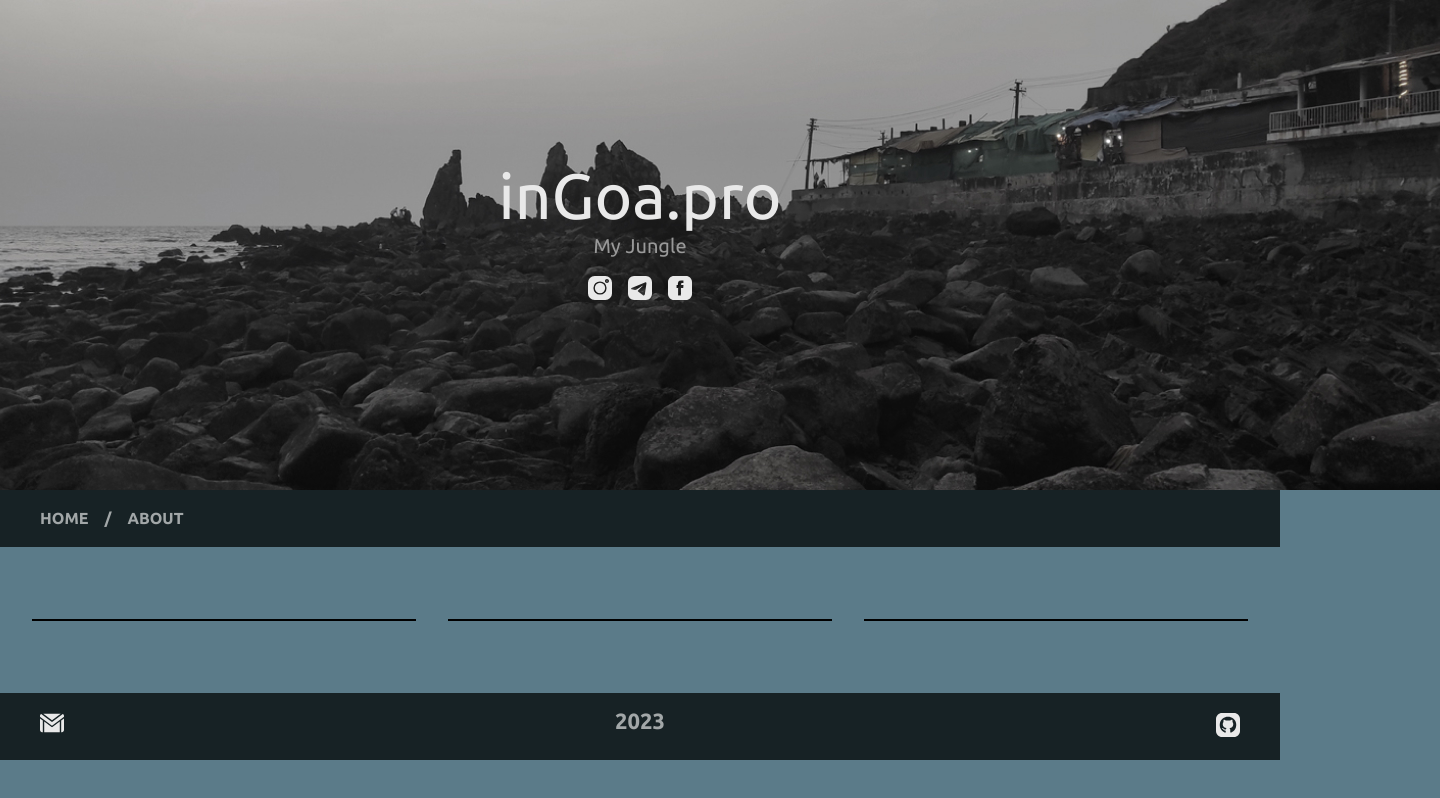
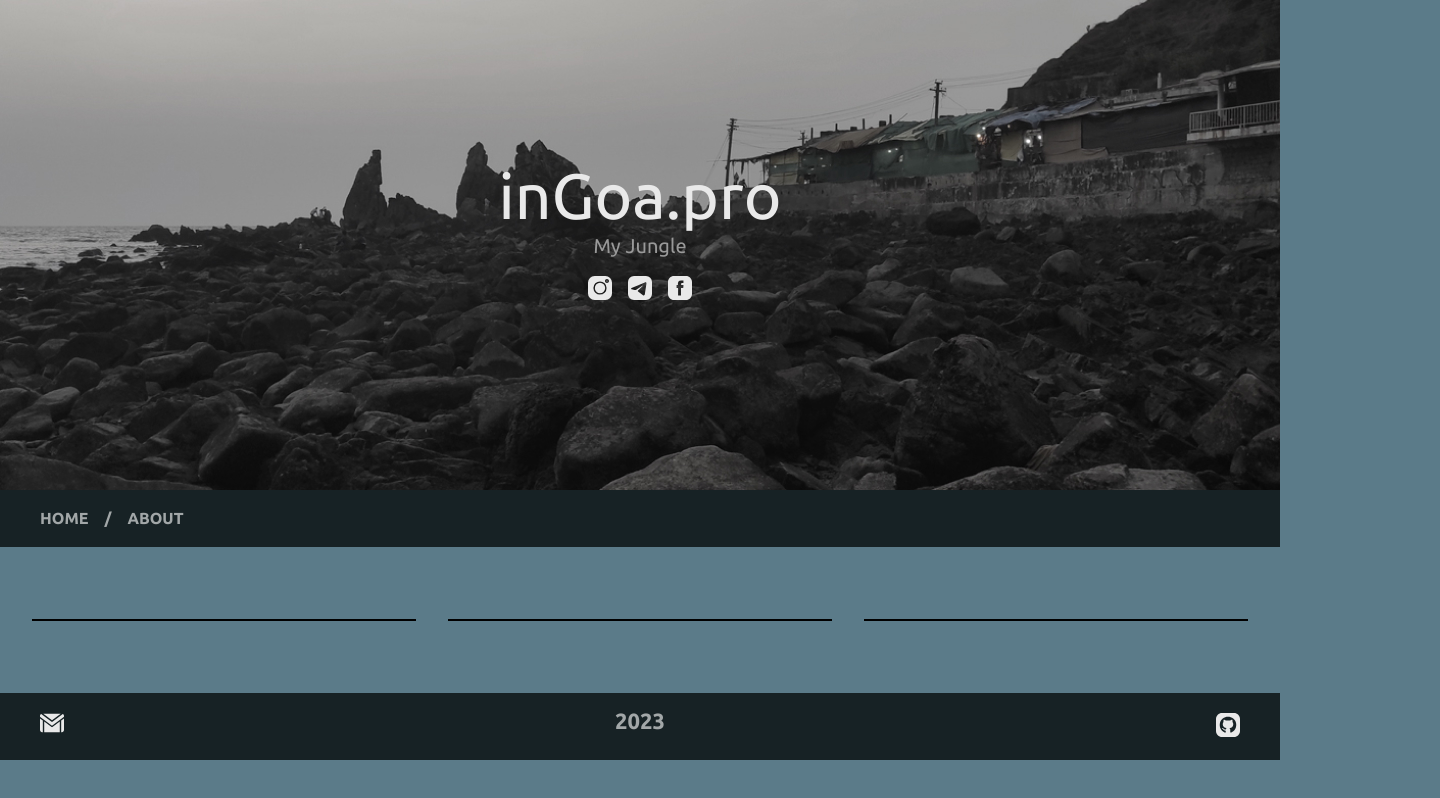
Before and after one commit to AlexandrTurdiyev/ingoa.pro, a plain HTML site: page index.html in a window 1280 px wide. Shown: the whole page, 1440 px wide, since content can reach past the window. Drawn offline with Linux system fonts and the light colour scheme.

Commit message:
feat(index.html; style.scss (.css)): update .container styles; add overflow hidden - fix horizontal scroll cover img;
Thu Dec 14 2023 15:18:08 GMT+0530 (India Standard Time);

```diff
--- a/styles/style.scss
+++ b/styles/style.scss
@@ -27,13 +27,18 @@ a {
 .container {
   max-width: 1440px;
   margin: 0 auto;
+  overflow: hidden;
 }
 /* ------------------------------------- */
 /* ------------------------------------- */
 .cover {
   position: relative;
   max-height: 30.625rem;
-  &__img {}
+  display: flex;
+  justify-content: center;
+  &__img {
+
+  }
   &__inner {
     position: absolute;
     inset: 0;
```
Also changed, not shown: styles/style.css, 1 other file.
